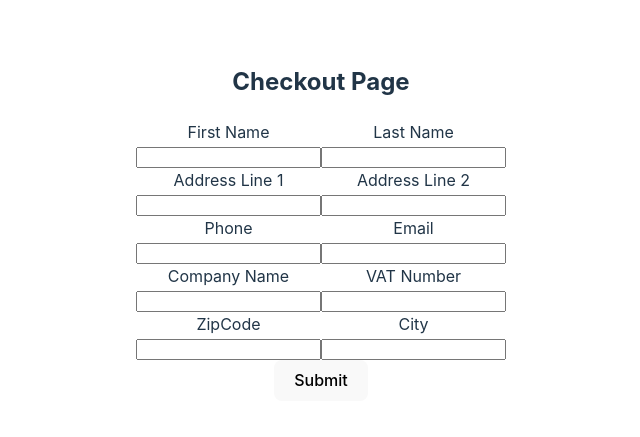
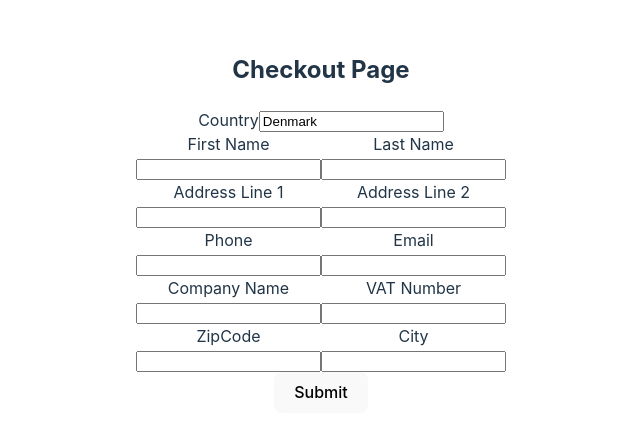
Before and after one commit to Gustavclausen1804/frontend_webtechnology_course, a React (Vite) app: page /checkout in a window 1280 px wide. Shown: the part 185-622 px from the top of the page, without its empty margins (319-959 px from the left). Built offline with nearby package versions, Linux system fonts and the light colour scheme; no server answers.

Commit message:
country added

```diff
--- a/src/components/CheckoutForm.tsx
+++ b/src/components/CheckoutForm.tsx
@@ -14,6 +14,7 @@ interface FormData {
   vatNumber: string;
   city: string;
   zipCode: string;
+  country: string;
 }
 
 const CheckoutForm: React.FC = () => {
@@ -27,7 +28,8 @@ const CheckoutForm: React.FC = () => {
     companyName: '',
     vatNumber: '',
     city: '',
-    zipCode: ''
+    zipCode: '',
+    country: 'Denmark'
   });
 
   const [errors, setErrors] = useState<Partial<FormData>>({});
@@ -125,6 +127,9 @@ const CheckoutForm: React.FC = () => {
     if (!formData.companyName.trim()) {
       validationErrors.companyName = 'Company Name is required';
     }
+    if (!formData.country.trim()) {
+      validationErrors.country = 'Country is required';
+    }
 
     //NEW
     formData.zipCode = zipCode;
@@ -164,7 +169,20 @@ const CheckoutForm: React.FC = () => {
 
 
 
+      {/* Country */}
+      <div>
+        <label htmlFor="country">Country</label>
+        <input
+                type="text"
+                id="country"
+                name="country"
+                value={formData.country}
+                onChange={handleInputChange}
+            /><div>
+            {errors.country && <span>{errors.country}</span>}
+        </div>
 
+      </div>
 
       {/* ----------------------------- NAMES ----------------------------- */}
 
```
